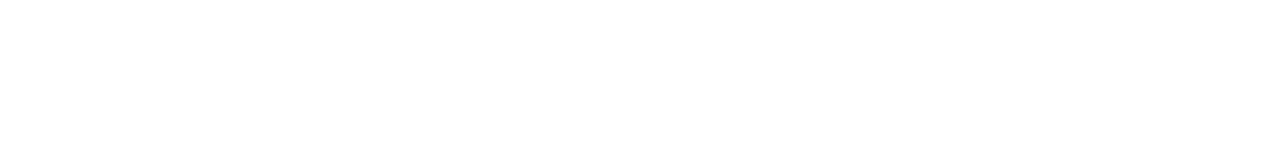
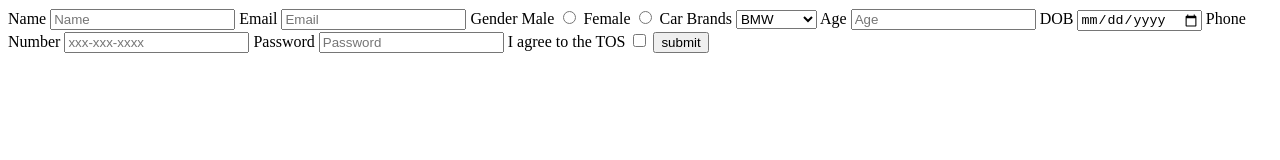
Before and after one commit to acciojob/signup-form-car-Trimbak15, a website: page main.html in a window 1280 px wide. Drawn offline with Linux system fonts and the light colour scheme.

Commit message:
created a submission

```diff
--- a/main.html
+++ b/main.html
@@ -10,6 +10,43 @@
 	<!-- the entire body must be written by student -->
     <script type="text/javascript" src="./script.js">
 </script>
+	<form action="" method="post">
+        <label for="name">Name</label>
+        <input type="text" name="name" id="name" placeholder="Name" required>
+
+        <label for="email">Email</label>
+        <input type="email" name="email" id="email" placeholder="Email" required>
+
+        <label for="">Gender</label>
+        <label for="gender_m">Male</label>
+        <input type="radio" name="gender" id="gender_m" value="male" required>
+        <label for="gender_f">Female</label>
+        <input type="radio" name="gender" id="gender_f" value="female" required>
+
+        <label for="cars">Car Brands</label>
+        <select name="" id="cars" required>
+            <option value="bmw">BMW</option>
+            <option value="audi">Audi</option>
+            <option value="mercedez">Mercedez</option>
+        </select>
+
+        <label for="age">Age</label>
+        <input type="number" name="age" id="age" placeholder="Age" required>
+
+        <label for="dob">DOB</label>
+        <input type="date" name="birthday" id="dob" required>
+
+        <label for="tel">Phone Number</label>
+        <input type="tel" name="phonenuber" id="tel" placeholder="xxx-xxx-xxxx">
+
+        <label for="password">Password</label>
+        <input type="password" name="password" id="password" placeholder="Password" required>
+
+        <label for="tos">I agree to the TOS</label>
+        <input type="checkbox" name="check" id="tos" required>
+
+        <button type="submit">submit</button>
+    </form>
 
 </body>
 
```
